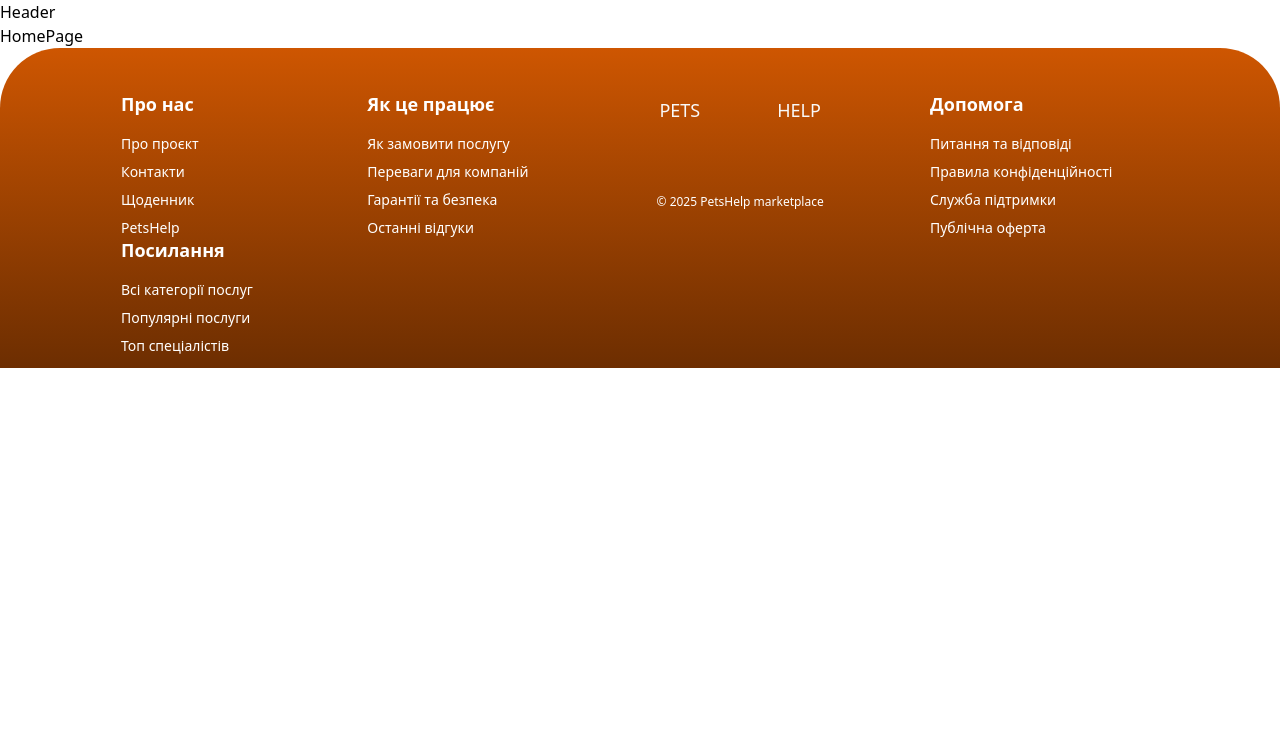
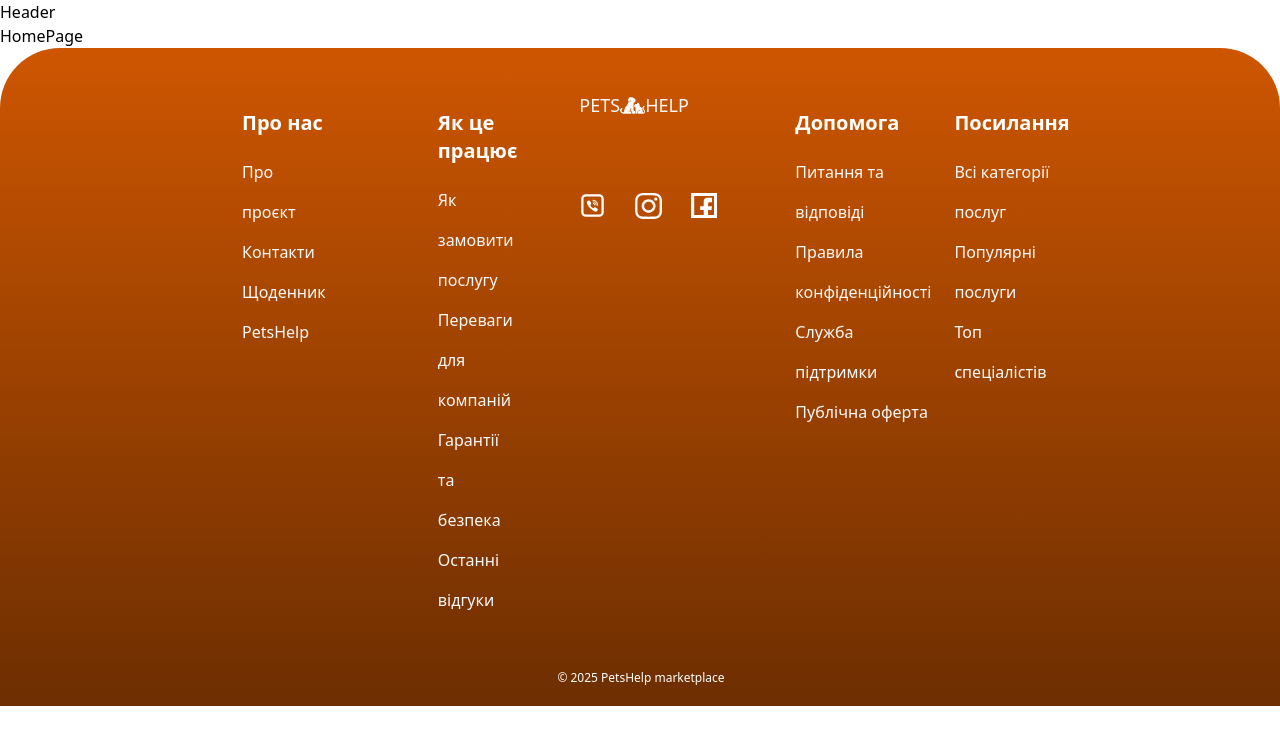
Before and after one commit to teamMarketP/frontend, a React (Vite) app: page / in a window 1280 px wide. Shown: the top 744 px of the page. Built offline with nearby package versions, Linux system fonts and the light colour scheme.

Commit message:
feat: finish footer section

```diff
--- a/src/components/App/Footer/Footer.tsx
+++ b/src/components/App/Footer/Footer.tsx
@@ -1,153 +1,121 @@
+import sprite from "../../../assets/sprite.svg";
 const Footer = () => {
   return (
-    <footer className="bg-gradient-to-t from-[#6d2e01] to-[#ce5601] text-white rounded-t-[60px] w-full py-[43px] pb-[20px]">
-      <div className="max-w-[1281px] mx-auto flex flex-wrap justify-between items-start pl-[121px] pr-[119px]">
+    <footer className="bg-gradient-to-t from-[#6d2e01] to-[#ce5601] text-white rounded-t-[60px] w-full  pl-[121px] pr-[119px]">
+      <div className="flex flex-nowrap items-start mb-[50px] pl-[121px] pr-[119px]">
         {/* Column 1 */}
-        <div className="w-[90px] h-[146px] mr-[112px]">
-          <h3 className="font-semibold mb-4 text-[18px]">Про нас</h3>
-          <ul className="space-y-2 text-sm">
+        <div className="w-[90px] pt-[61px] mr-[112px]">
+          <h3 className="font-semibold mb-[15px] text-xl">Про нас</h3>
+          <ul className="leading-[2.5] text-base font-normal text-[#f9f9f9] font-primary">
             <li>
-              <a href="#" className="hover:underline">
-                Про проєкт
-              </a>
+              <a href="#">Про проєкт</a>
             </li>
             <li>
-              <a href="#" className="hover:underline">
-                Контакти
-              </a>
+              <a href="#">Контакти</a>
             </li>
             <li>
-              <a href="#" className="hover:underline">
-                Щоденник
-              </a>
+              <a href="#">Щоденник</a>
             </li>
             <li>
-              <a href="#" className="hover:underline">
-                PetsHelp
-              </a>
+              <a href="#">PetsHelp</a>
             </li>
           </ul>
         </div>
 
         {/* Column 2 */}
-        <div className="w-[183px] h-[146px] mr-[62px]">
-          <h3 className="font-semibold mb-4 text-[18px]">Як це працює</h3>
-          <ul className="space-y-2 text-sm">
+        <div className="w-[183px] pt-[61px] mr-[62px]">
+          <h3 className="font-semibold mb-[15px] text-xl">Як це працює</h3>
+          <ul className="leading-[2.5] text-base font-normal text-[#f9f9f9] font-primary">
             <li>
-              <a href="#" className="hover:underline">
-                Як замовити послугу
-              </a>
+              <a href="#">Як замовити послугу</a>
             </li>
             <li>
-              <a href="#" className="hover:underline">
-                Переваги для компаній
-              </a>
+              <a href="#">Переваги для компаній</a>
             </li>
             <li>
-              <a href="#" className="hover:underline">
-                Гарантії та безпека
-              </a>
+              <a href="#">Гарантії та безпека</a>
             </li>
             <li>
-              <a href="#" className="hover:underline">
-                Останні відгуки
-              </a>
+              <a href="#">Останні відгуки</a>
             </li>
           </ul>
         </div>
 
-        {/* Center Block: Logo, Icons, Text */}
-        <div className="flex flex-col items-center justify-start space-y-4 mr-[62px]">
-          <div className="flex items-center gap-2">
-            <p className="text-[18px] font-normal text-[#f9f9f9]">PETS</p>
-            <svg className="w-[61px] h-[39px]" aria-hidden="true">
-              <use href="#icon-logo" />
+        {/* Column 3: Лого + соцмережі + текст */}
+        <div className="flex flex-col items-center  pt-[43px] mr-[52px]">
+          {/* Логотип */}
+          <div className="flex items-center w-[164px] mb-[73px]">
+            <p className="text-lg font-normal text-[#f9f9f9] font-third">
+              PETS
+            </p>
+            <svg className="w-[25px] h-[25px] fill-[#f9f9f9] ">
+              <use xlinkHref={`${sprite}#icon-logo`} />
+              <use xlinkHref={`${sprite}#icon-logo`} />
             </svg>
-            <p className="text-[18px] font-normal text-[#f9f9f9]">HELP</p>
+            <p className="text-lg font-normal text-[#f9f9f9] font-third">
+              HELP
+            </p>
           </div>
-          <div className="flex gap-4">
-            <a
-              href="#"
-              aria-label="Viber"
-              className="hover:opacity-80 transition"
-            >
-              <svg className="w-6 h-6 fill-white">
-                <use href="#icon-viber" />
+
+          {/* Соцмережі */}
+          <div className="flex gap-[29px] flex-row justify-start items-center w-[164px]">
+            <a href="#" aria-label="Viber">
+              <svg className="w-[27px] h-[27px] fill-white">
+                <use xlinkHref={`${sprite}#icon-viber`} />
               </svg>
             </a>
-            <a
-              href="#"
-              aria-label="Instagram"
-              className="hover:opacity-80 transition"
-            >
-              <svg className="w-6 h-6 fill-white">
-                <use href="#icon-instagram" />
+            <a href="#" aria-label="Instagram">
+              <svg className="w-[27px] h-[26px] fill-white">
+                <use xlinkHref={`${sprite}#icon-instagram`} />
               </svg>
             </a>
-            <a
-              href="#"
-              aria-label="Facebook"
-              className="hover:opacity-80 transition"
-            >
-              <svg className="w-6 h-6 fill-white">
-                <use href="#icon-facebook" />
+            <a href="#" aria-label="Facebook">
+              <svg className="w-[26px] h-[25px] fill-white">
+                <use xlinkHref={`${sprite}#icon-facebook`} />
               </svg>
             </a>
-          </div>
-          <div className="text-xs text-white mt-2">
-            &copy; 2025 PetsHelp marketplace
           </div>
         </div>
 
         {/* Column 4 */}
-        <div className="w-[208px] h-[146px] mr-[23px]">
-          <h3 className="font-semibold mb-4 text-[18px]">Допомога</h3>
-          <ul className="space-y-2 text-sm">
+        <div className="w-[208px] pt-[61px] mr-[23px]">
+          <h3 className="font-semibold mb-[15px] text-xl">Допомога</h3>
+          <ul className="leading-[2.5] text-base font-normal text-[#f9f9f9] font-primary">
             <li>
-              <a href="#" className="hover:underline">
-                Питання та відповіді
-              </a>
+              <a href="#">Питання та відповіді</a>
             </li>
             <li>
-              <a href="#" className="hover:underline">
-                Правила конфіденційності
-              </a>
+              <a href="#">Правила конфіденційності</a>
             </li>
             <li>
-              <a href="#" className="hover:underline">
-                Служба підтримки
-              </a>
+              <a href="#">Служба підтримки</a>
             </li>
             <li>
-              <a href="#" className="hover:underline">
-                Публічна оферта
-              </a>
+              <a href="#">Публічна оферта</a>
             </li>
           </ul>
         </div>
 
         {/* Column 5 */}
-        <div className="w-[152px] h-[111px]">
-          <h3 className="font-semibold mb-4 text-[18px]">Посилання</h3>
-          <ul className="space-y-2 text-sm">
+        <div className="w-[152px] pt-[61px]">
+          <h3 className="font-semibold mb-[15px] text-xl">Посилання</h3>
+          <ul className="leading-[2.5] text-base font-normal text-[#f9f9f9] font-primary">
             <li>
-              <a href="#" className="hover:underline">
-                Всі категорії послуг
-              </a>
+              <a href="#">Всі категорії послуг</a>
             </li>
             <li>
-              <a href="#" className="hover:underline">
-                Популярні послуги
-              </a>
+              <a href="#">Популярні послуги</a>
             </li>
             <li>
-              <a href="#" className="hover:underline">
-                Топ спеціалістів
-              </a>
+              <a href="#">Топ спеціалістів</a>
             </li>
           </ul>
         </div>
       </div>
+      {/* Текст */}
+      <p className="text-xs text-white pb-5 text-center text-primary">
+        &copy; 2025 PetsHelp marketplace
+      </p>
     </footer>
   );
 };
```
Also changed, not shown: src/assets/sprite.svg.
